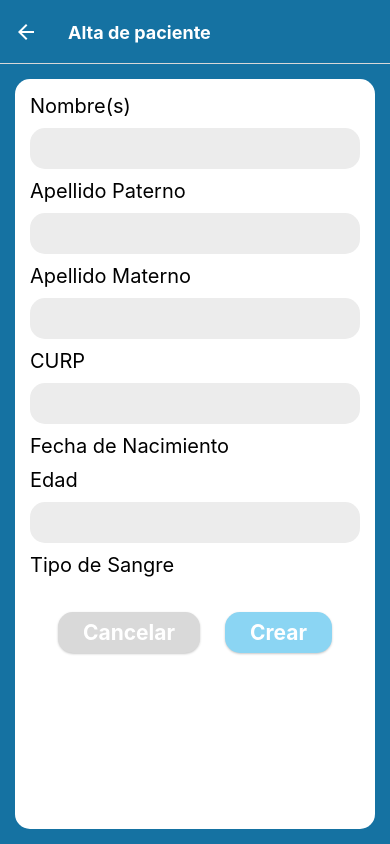
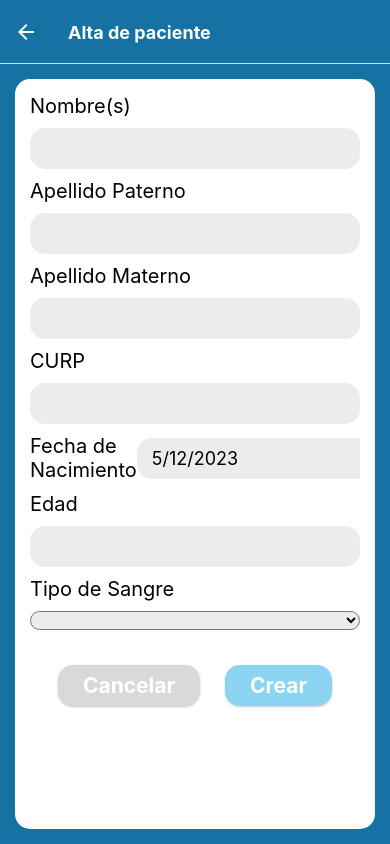
Before and after one commit to MichTorres6/OrdinarioMovil, a React Native app: screen /AltaPaciente in a window 390 px wide. Built offline with nearby package versions, Linux system fonts and the light colour scheme.

Commit message:
DatetimePicker, Picker, Estado de Agregar paciente

```diff
--- a/app/screens/AltaPaciente.jsx
+++ b/app/screens/AltaPaciente.jsx
@@ -1,6 +1,8 @@
 import {
+  Alert,
   Keyboard,
   KeyboardAvoidingView,
+  Platform,
   SafeAreaView,
   ScrollView,
   StyleSheet,
@@ -9,11 +11,39 @@ import {
   TouchableWithoutFeedback,
   View,
 } from "react-native";
-  import React from "react";
+import React, { useState } from "react";
+import { useNavigation } from "@react-navigation/native";
+import DateTimePicker from "@react-native-community/datetimepicker";
+import { Picker } from "@react-native-picker/picker";
+
 import Colors from "../Colors";
 import Button from "../components/Button";
 
 const AltaPaciente = () => {
+  const navigation = useNavigation();
+
+  const [nombre, setNombre] = useState("");
+  const [apellidoPaterno, setApellidoPaterno] = useState("");
+  const [apellidoMaterno, setApellidoMaterno] = useState("");
+  const [curp, setCurp] = useState("");
+  const [edad, setEdad] = useState("");
+  const [tipoDeSangre, setTipoDeSangre] = useState("");
+  const [fechaDeNacimiento, setFechaDeNacimiento] = useState(new Date());
+  const [show, setShow] = useState(false);
+
+  const guardarPaciente = () => {
+    if (
+      nombre === "" ||
+      apellidoPaterno === "" ||
+      apellidoMaterno === "" ||
+      curp === "" ||
+      !fechaDeNacimiento ||
+      edad === "" ||
+      tipoDeSangre === ""
+    ) {
+      return Alert.alert("Favor de llenar todos los campos");
+    }
+  };
 
   return (
     <SafeAreaView style={styles.container}>
@@ -27,29 +57,93 @@ import {
             <Text style={styles.label}>Nombre(s)</Text>
             <TextInput
               style={styles.textInput}
+              onChangeText={setNombre}
+              value={nombre}
             />
             <Text style={styles.label}>Apellido Paterno</Text>
             <TextInput
               style={styles.textInput}
+              onChangeText={setApellidoPaterno}
+              value={apellidoPaterno}
             />
             <Text style={styles.label}>Apellido Materno</Text>
             <TextInput
               style={styles.textInput}
+              onChangeText={setApellidoMaterno}
+              value={apellidoMaterno}
             />
             <Text style={styles.label}>CURP</Text>
             <TextInput
               style={styles.textInput}
+              onChangeText={setCurp}
+              value={curp}
               maxLength={18}
             />
-
+            <View
+              style={{
+                flexDirection: "row",
+                alignItems: "center",
+                justifyContent: "space-between",
+              }}
+            >
               <Text style={styles.label}>Fecha de Nacimiento</Text>
-
+              {Platform.OS === "ios" ? (
+                <DateTimePicker
+                  value={fechaDeNacimiento}
+                  maximumDate={new Date()}
+                  locale="es-ES"
+                  onChange={(val, date) => setFechaDeNacimiento(new Date(date))}
+                />
+              ) : (
+                <>
+                  {show ? (
+                    <DateTimePicker
+                      value={fechaDeNacimiento}
+                      maximumDate={new Date()}
+                      locale="es-ES"
+                      onChange={(val, date) => {
+                        setShow(false);
+                        setFechaDeNacimiento(new Date(date));
+                      }}
+                    />
+                  ) : (
+                    <TextInput
+                      style={styles.textInput}
+                      value={`${fechaDeNacimiento.getDate()}/${
+                        fechaDeNacimiento.getMonth() + 1
+                      }/${fechaDeNacimiento.getFullYear()}`}
+                      onFocus={() => setShow(true)}
+                    />
+                  )}
+                </>
+              )}
+            </View>
             <Text style={styles.label}>Edad</Text>
             <TextInput
               style={styles.textInput}
               keyboardType="numeric"
+              onChangeText={setEdad}
+              value={edad}
             />
             <Text style={styles.label}>Tipo de Sangre</Text>
+            <Picker
+              onValueChange={(item) => setTipoDeSangre(item)}
+              selectedValue={tipoDeSangre}
+              style={{
+                backgroundColor: Colors.card,
+                borderRadius: 15,
+              }}
+            >
+              <Picker.Item label="" value="" />
+              <Picker.Item label="O+" value="O+" />
+              <Picker.Item label="O-" value="O-" />
+              <Picker.Item label="A+" value="A+" />
+              <Picker.Item label="A-" value="A-" />
+              <Picker.Item label="B+" value="B+" />
+              <Picker.Item label="B-" value="B-" />
+              <Picker.Item label="AB+" value="AB+" />
+              <Picker.Item label="AB-" value="AB-" />
+            </Picker>
 
             <View />
             <View />
@@ -58,9 +152,11 @@ import {
               <Button
                 title="Cancelar"
                 color="#D9D9D9"
+                onPress={() => navigation.goBack()}
               />
-                <Button title="Crear"  />
+              <Button title="Crear" onPress={() => guardarPaciente()} />
             </View>
+
             <View />
             <View />
           </ScrollView>
--- a/package.json
+++ b/package.json
@@ -17,7 +17,9 @@
     "react-native": "0.72.6",
     "react-native-safe-area-context": "4.6.3",
     "react-native-screens": "~3.22.0",
-    "@react-native-async-storage/async-storage": "1.18.2"
+    "@react-native-async-storage/async-storage": "1.18.2",
+    "@react-native-community/datetimepicker": "7.2.0",
+    "@react-native-picker/picker": "2.4.10"
   },
   "devDependencies": {
     "@babel/core": "^7.20.0"
```
Also changed, not shown: 1 other file (tests, documents, lock files or other folders). Lines whose indentation alone changed are shown as unchanged.
